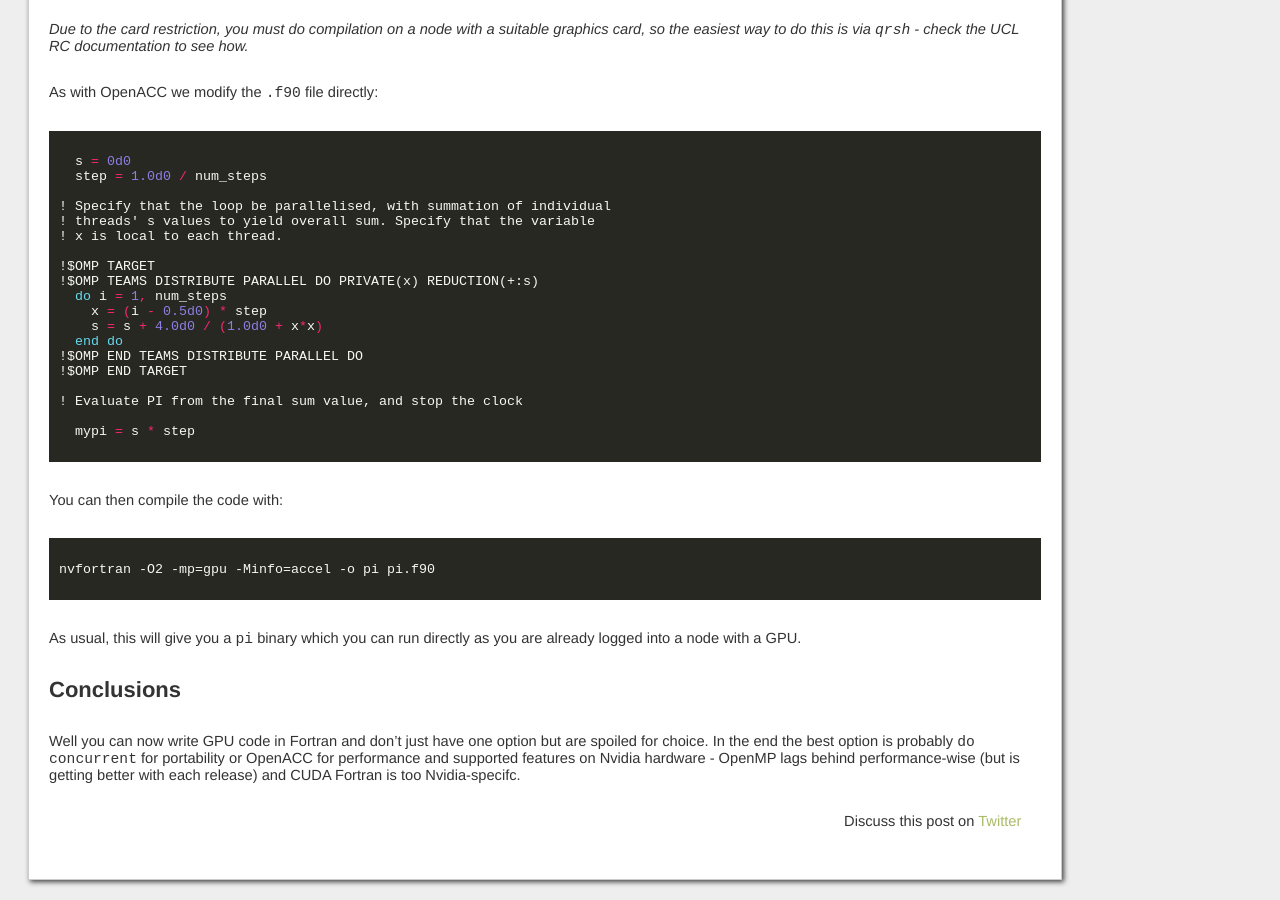
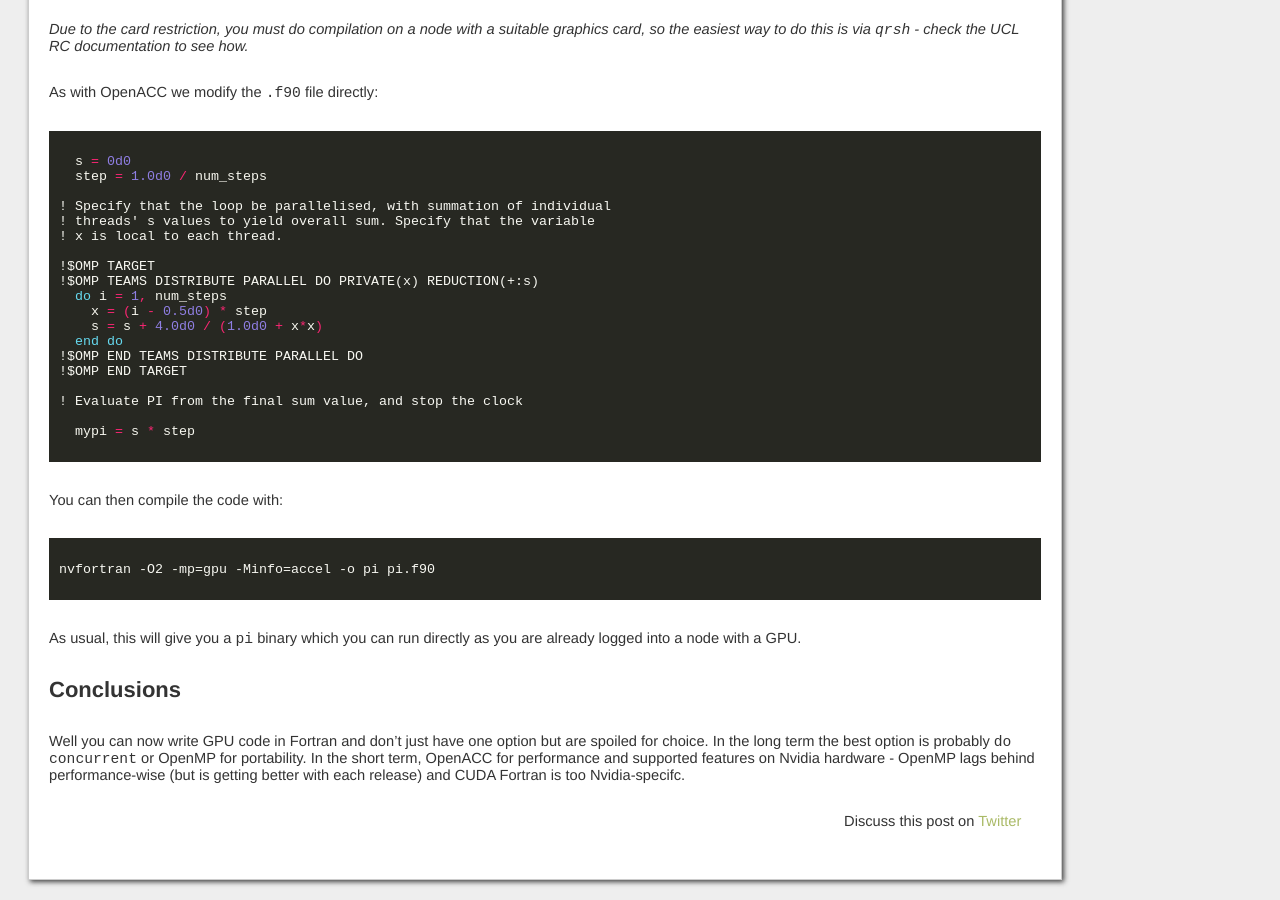
Before and after one commit to owainkenwayucl/owainkenwayucl.github.io, a Jekyll site: the page built from _posts/2021-12-15-gpurfortran.md, in a window 1280 px wide and 900 px high, scrolled down 3667 px. Built offline with Jekyll 4.4.1, drawn with Linux system fonts in a browser that asks for light colours.

Commit message:
More accurate recommendations.

```diff
--- a/_posts/2021-12-15-gpurfortran.md
+++ b/_posts/2021-12-15-gpurfortran.md
@@ -186,4 +186,4 @@ As usual, this will give you a `pi` binary which you can run directly as you are
 
 ## Conclusions
 
-Well you can now write GPU code in Fortran and don't just have one option but are spoiled for choice.  In the end the best option is probably `do concurrent` for portability or OpenACC for performance and supported features on Nvidia hardware - OpenMP lags behind performance-wise (but is getting better with each release) and CUDA Fortran is too Nvidia-specifc.
+Well you can now write GPU code in Fortran and don't just have one option but are spoiled for choice.  In the long term the best option is probably `do concurrent` or OpenMP for portability.  In the short term, OpenACC for performance and supported features on Nvidia hardware - OpenMP lags behind performance-wise (but is getting better with each release) and CUDA Fortran is too Nvidia-specifc.
```
